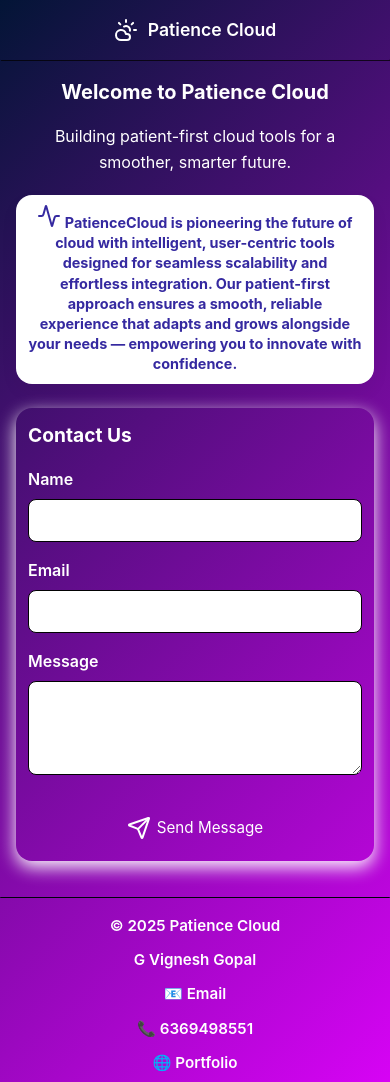
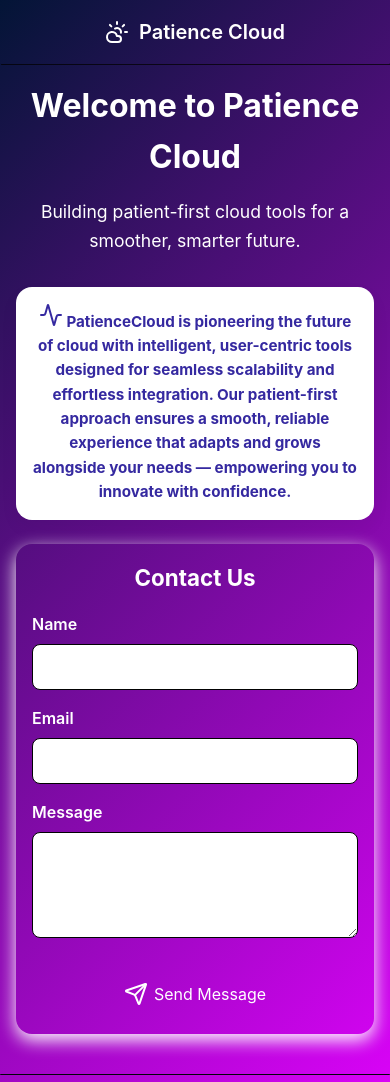
Before and after one commit to vigneshgopal004/personal-website, a plain HTML site: page index.html in a window 390 px wide. Shown: the top 1082 px of the page. Drawn offline with nearby package versions, Linux system fonts and the light colour scheme.

Commit message:
5th  commit index.html

```diff
--- a/index.html
+++ b/index.html
@@ -7,17 +7,16 @@
   <script src="https://unpkg.com/lucide@latest"></script>
   <style>
     :root {
-  --bg-gradient: linear-gradient(135deg, #031536, #e202ff); /* Light gray-blue */
-  --text-color: #ffffff; /* Slate-800 */
-  --accent:  #000000,#e202ff ; /* Indigo-500 */
-  --accent-hover: #eeeeee; /* Indigo-600 */
+      --bg-gradient: linear-gradient(135deg, #031536, #e202ff);
+      --text-color: #ffffff;
+      --accent:  #000000,#e202ff;
+      --accent-hover: #eeeeee;
     }
 
     [data-theme="dark"] {
-  --bg-gradient: linear-gradient(135deg, #0f172a, #1e293b); /* Deep navy slate */
-  --text-color: #010203; /* Light text */
+      --bg-gradient: linear-gradient(135deg, #0f172a, #1e293b);
+      --text-color: #010203;
     }
-
 
     * {
       box-sizing: border-box;
@@ -88,7 +87,7 @@
       text-align: center;
       font-size: 1.05rem;
       font-weight: 700;
-      margin-bottom: 2.5rem;
+      margin-bottom: 2rem;
       color: #3529a0;
     }
 
@@ -103,7 +102,7 @@
       border-radius: 16px;
       box-shadow: 0 6px 18px rgb(255, 255, 255);
       max-width: 600px;
-      margin: 0 auto 3rem;
+      margin: 0 auto 1.5rem;
       transition: background 0.3s ease;
     }
 
@@ -115,7 +114,7 @@
       margin-bottom: 1rem;
       font-size: 1.4rem;
       color: #ffffff;
-      text-align: c/enter;
+      text-align: center;
     }
 
     label {
@@ -165,16 +164,14 @@
       background: var(--accent-hover);
     }
 
-    /* Footer styling updated */
     footer {
-      background-color: #030f24, #af10c4; /* gray-100 */
+      background-color: #030f24, #af10c4;
       padding: 1rem 1.5rem;
       font-size: 0.9rem;
-      color: #ffffff; /* gray-500 */
+      color: #ffffff;
       text-align: center;
       user-select: none;
       border-top: 1px solid #000408;
-
       display: flex;
       flex-wrap: wrap;
       justify-content: center;
@@ -201,101 +198,36 @@
       font-weight: 600;
       white-space: nowrap;
     }
-    /* =================== UPDATED MEDIA QUERIES FOR MOBILE/TABLET =================== */
+
+    /* Media Queries for mobile */
     @media (max-width: 768px) {
+      main {
+        padding: 1rem;
+      }
+
+      .future-plan {
+        padding: 1rem;
+        font-size: 0.95rem;
+        margin-bottom: 1.5rem;
+      }
+
+      form {
+        padding: 1rem;
+      }
+
       header {
         font-size: 1rem;
         padding: 1rem;
         justify-content: center;
-    text-align: center;
-    flex-direction: column;
-  }
-
-  .icon-header {
-    justify-content: center;
-    font-size: 1.1rem;
-  }
-
-  main {
-    padding: 1rem;
-  }
-
-  h1 {
-    font-size: 1.5rem;
-  }
-
-  p.intro {
-    font-size: 1rem;
-    margin-bottom: 1.2rem;
-  }
-
-  .future-plan {
-    padding: 0.75rem 1rem;
-    font-size: 0.95rem;
-    margin-bottom: 1.5rem;
-    line-height: 1.4;
-  }
-
-  form {
-    padding: 1rem;
-    margin: 0 auto 1.5rem;
-  }
-
-  form h2 {
-    font-size: 1.2rem;
-  }
-
-  input,
-  textarea {
-    font-size: 0.95rem;
-  }
-
-  button {
-    font-size: 1rem;
-    padding: 0.6rem 1.2rem;
       }
 
       footer {
-    flex-direction: column;
-    align-items: center;
-    font-size: 1rem;
-    padding: 1.2rem;
-    gap: 10px;
-    text-align: center;
-  }
-
-  footer span.separator {
-    display: none;
-  }
-}
-
-@media (max-width: 480px) {
-  h1 {
-    font-size: 1.25rem;
-  }
-
-  .future-plan {
-    padding: 0.6rem 0.75rem;
-    font-size: 0.9rem;
-  }
-
-  form {
-    padding: 0.75rem;
-    margin-bottom: 1.2rem;
-  }
-
-  input,
-  textarea {
-    font-size: 0.9rem;
-  }
-
-  button {
-    font-size: 0.95rem;
-  }
-
-  footer {
-    font-size: 0.95rem;
-    padding: 1rem;
+        font-size: 0.8rem;
+        gap: 6px;
+        padding: 0.75rem 1rem;
+        flex-direction: row;
+        flex-wrap: wrap;
+        justify-content: center;
       }
     }
   </style>
@@ -360,9 +292,7 @@
       e.target.reset();
     });
 
-    // Set default light theme
     document.body.setAttribute("data-theme", "light");
   </script>
-
 </body>
 </html>
```
Lines whose indentation alone changed are shown as unchanged.
